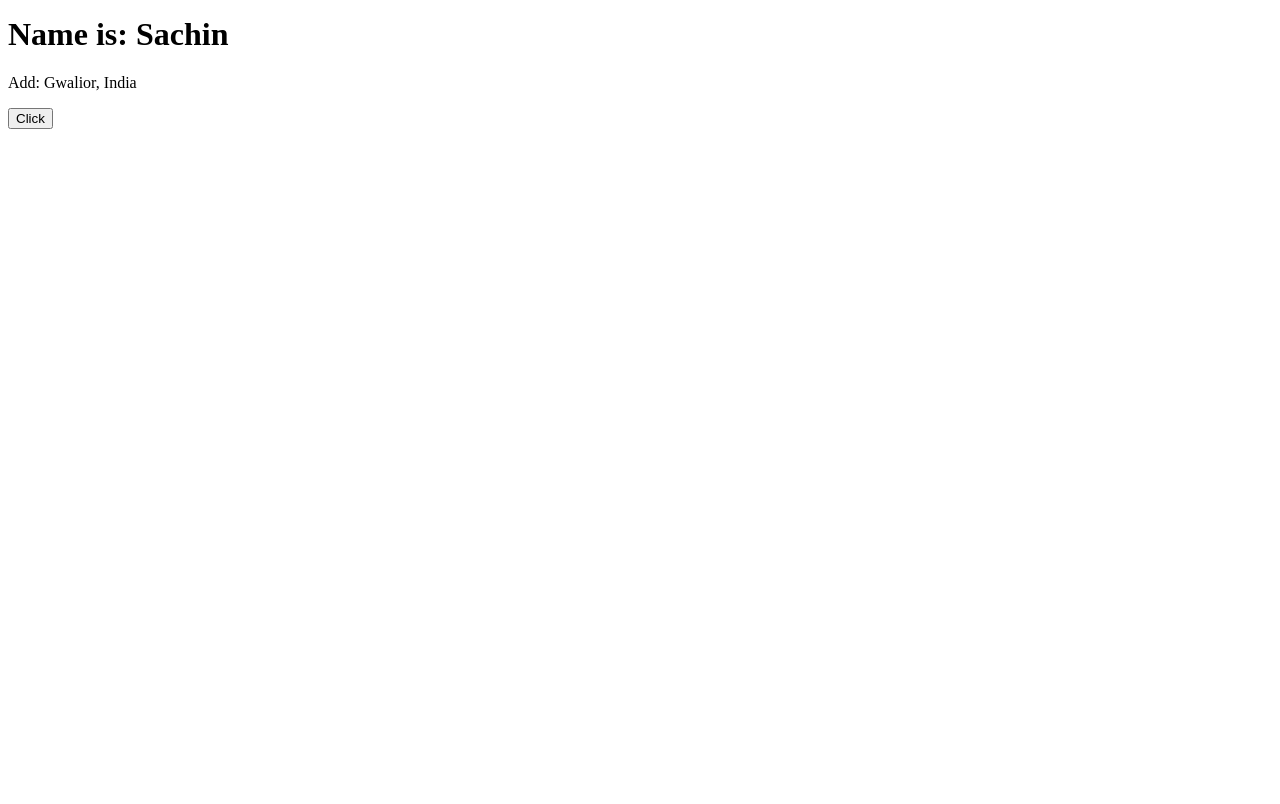
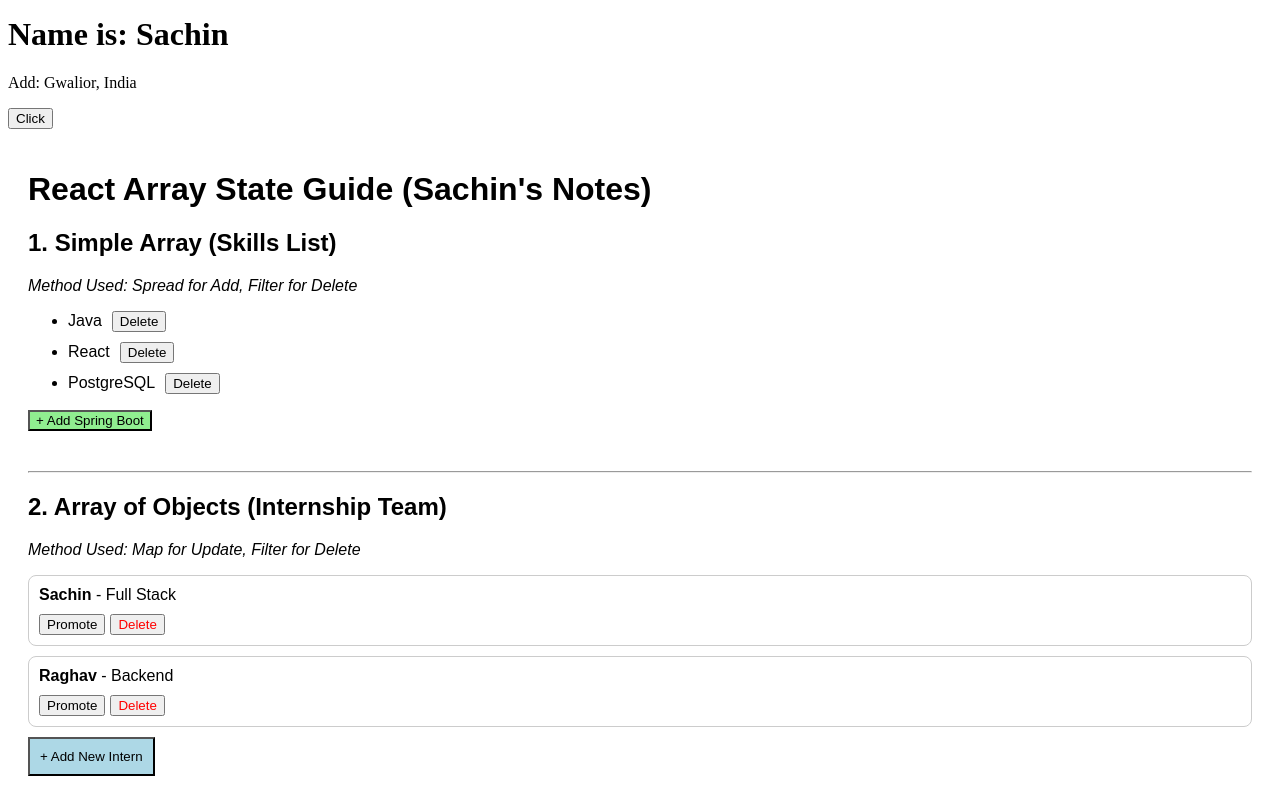
Before and after one commit to DeepCosmos532528am/learn-React, a React (Vite) app: page / in a window 1280 px wide. Shown: the part 500-1304 px from the top of the page. Before the commit the page ends 800 px from the top, so only its background shows below. Built offline with nearby package versions, Linux system fonts and the light colour scheme.

Commit message:
feat: learn to play with arrayStates i.e. update and accessing the Array state

```diff
--- a/src/App.jsx
+++ b/src/App.jsx
@@ -1,6 +1,7 @@
 import ReactState from './state.jsx'
 import PracticeState from './practiceState/practice.jsx'
 import ObjectState from './objectState.jsx';
+import ArrayStateMaster from './arrayState.jsx';
 
 
 function App() {
@@ -10,6 +11,7 @@ function App() {
       <ReactState />
       <PracticeState />
       <ObjectState />
+      <ArrayStateMaster/>
     </div>
   )
 }
--- /dev/null
+++ b/src/arrayState.jsx
@@ -0,0 +1,119 @@
+// In React, working with Array State follows the exact same rule as objects: Immutability. You never use push(), pop(), or splice() directly because those modify the original array (mutation), and React won't see the change to trigger a re-render.
+
+// Instead, we use methods that return a new array. Here is how you "play" with arrays in state:
+
+import React, { useState } from 'react';
+
+/**
+ * 📝 QUICK CHEAT SHEET FOR ARRAY STATE
+ * ------------------------------------------------------------------
+ * | ACTION    | METHOD TO USE (✅)      | DO NOT USE (❌)           |
+ * |-----------|-----------------------|---------------------------|
+ * | Add       | Spread [...arr, item] | push(), unshift()         |
+ * | Remove    | filter()              | splice(), pop()           |
+ * | Update    | map()                 | arr[index] = newValue     |
+ * | Sort      | [...arr].sort()       | sort() (Directly)         |
+ * ------------------------------------------------------------------
+ */
+
+function ArrayStateMaster() {
+  // 1. SIMPLE ARRAY: Just a list of strings (Skills)
+  const [skills, setSkills] = useState(["Java", "React", "PostgreSQL"]);
+
+  // 2. ARRAY OF OBJECTS: Complex data (Internship Team)
+  const [team, setTeam] = useState([
+    { id: 1, name: "Sachin", role: "Full Stack" },
+    { id: 2, name: "Raghav", role: "Backend" }
+  ]);
+
+  // --- 🛠️ SIMPLE ARRAY OPERATIONS ---
+
+  const addSkill = () => {
+    // Sahi Tarika: Naya array dabba banaya aur purana saaman spread kar diya
+    // push() isliye nahi kyunki wo purane dabbe ko hi modify karta hai
+    setSkills([...skills, "Spring Boot"]);
+  };
+
+  const removeSkill = (skillName) => {
+    // filter() check karta hai: "Jo skillName ke barabar nahi hai, unhe rehne do"
+    // Ye ek brand new array return karta hai
+    setSkills(skills.filter(item => item !== skillName));
+  };
+
+  // --- 🛠️ ARRAY OF OBJECTS OPERATIONS ---
+
+  const addMember = () => {
+    const newMember = {
+        id: Date.now(), // Unique ID generate karne ke liye
+        name: "Naman",
+        role: "Intern"
+    };
+    // Pehle purani team copy karo, phir naya member add karo
+    setTeam([...team, newMember]);
+  };
+
+  const promoteMember = (targetId) => {
+    // map() hamesha update ke liye use hota hai
+    // Hum har member ko check karte hain: "Kya teri ID match hui?"
+    const updatedTeam = team.map(member => {
+      if (member.id === targetId) {
+        // Match hone par: Naya object banao (Spread) aur role badal do
+        return { ...member, role: "Senior Developer" };
+      }
+      // Match nahi hone par: Purana member jaisa hai waisa hi rehne do
+      return member;
+    });
+    setTeam(updatedTeam);
+  };
+
+  const deleteMember = (targetId) => {
+    // Specific ID wale member ko list se nikaal do
+    setTeam(team.filter(member => member.id !== targetId));
+  };
+
+  return (
+    <div style={{ padding: '20px', fontFamily: 'Arial' }}>
+      <h1>React Array State Guide (Sachin's Notes)</h1>
+
+      {/* SECTION 1: SIMPLE ARRAY */}
+      <section style={{ marginBottom: '40px' }}>
+        <h2>1. Simple Array (Skills List)</h2>
+        <p><i>Method Used: Spread for Add, Filter for Delete</i></p>
+        <ul>
+          {skills.map((s, index) => (
+            <li key={index} style={{ marginBottom: '10px' }}>
+              {s}
+              <button onClick={() => removeSkill(s)} style={{ marginLeft: '10px' }}>Delete</button>
+            </li>
+          ))}
+        </ul>
+        <button onClick={addSkill} style={{ background: 'lightgreen' }}>+ Add Spring Boot</button>
+      </section>
+
+      <hr />
+
+      {/* SECTION 2: ARRAY OF OBJECTS */}
+      <section style={{ marginTop: '20px' }}>
+        <h2>2. Array of Objects (Internship Team)</h2>
+        <p><i>Method Used: Map for Update, Filter for Delete</i></p>
+        {team.map((member) => (
+          <div key={member.id} style={{
+            border: '1px solid #ccc',
+            padding: '10px',
+            margin: '10px 0',
+            borderRadius: '8px'
+          }}>
+            <strong>{member.name}</strong> - {member.role}
+            <div style={{ marginTop: '10px' }}>
+              <button onClick={() => promoteMember(member.id)} style={{ marginRight: '5px' }}>Promote</button>
+              <button onClick={() => deleteMember(member.id)} style={{ color: 'red' }}>Delete</button>
+            </div>
+          </div>
+        ))}
+        <button onClick={addMember} style={{ background: 'lightblue', padding: '10px' }}>+ Add New Intern</button>
+      </section>
+    </div>
+  );
+}
+
+export default ArrayStateMaster;
```
